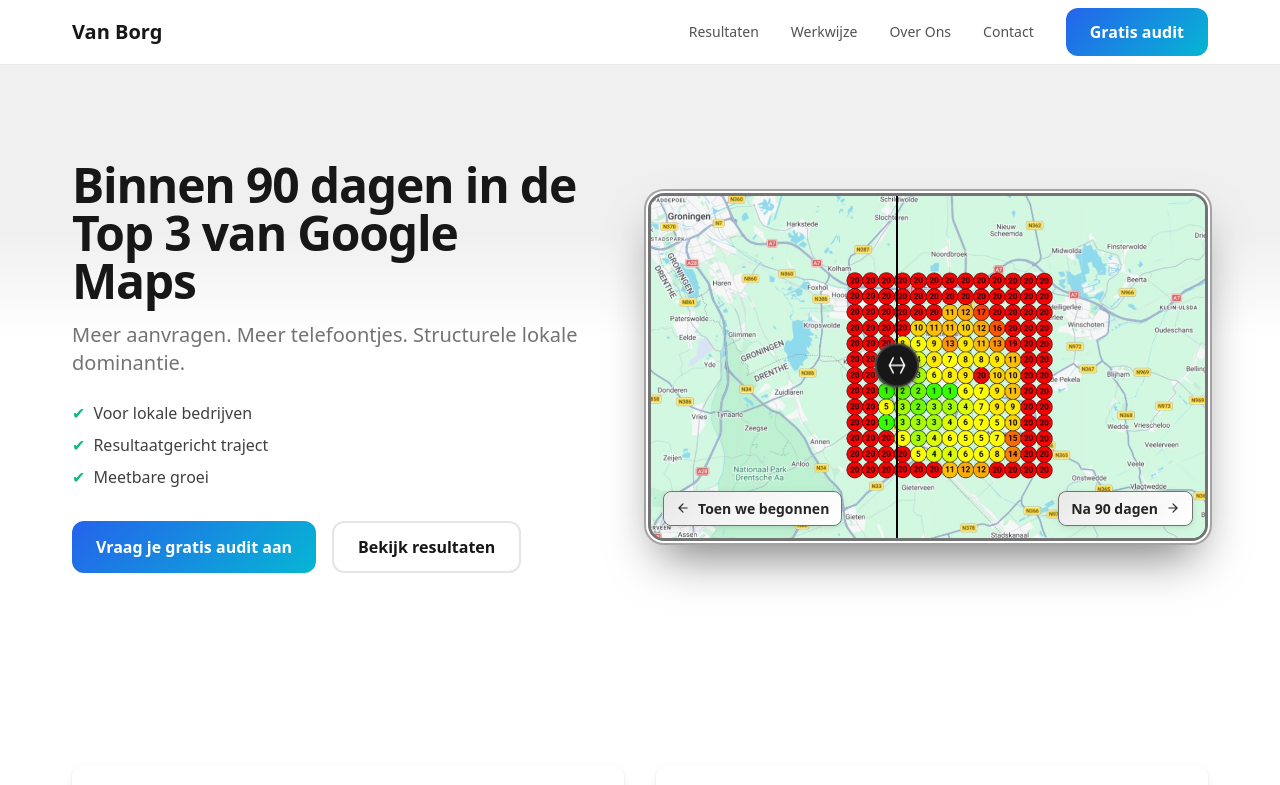
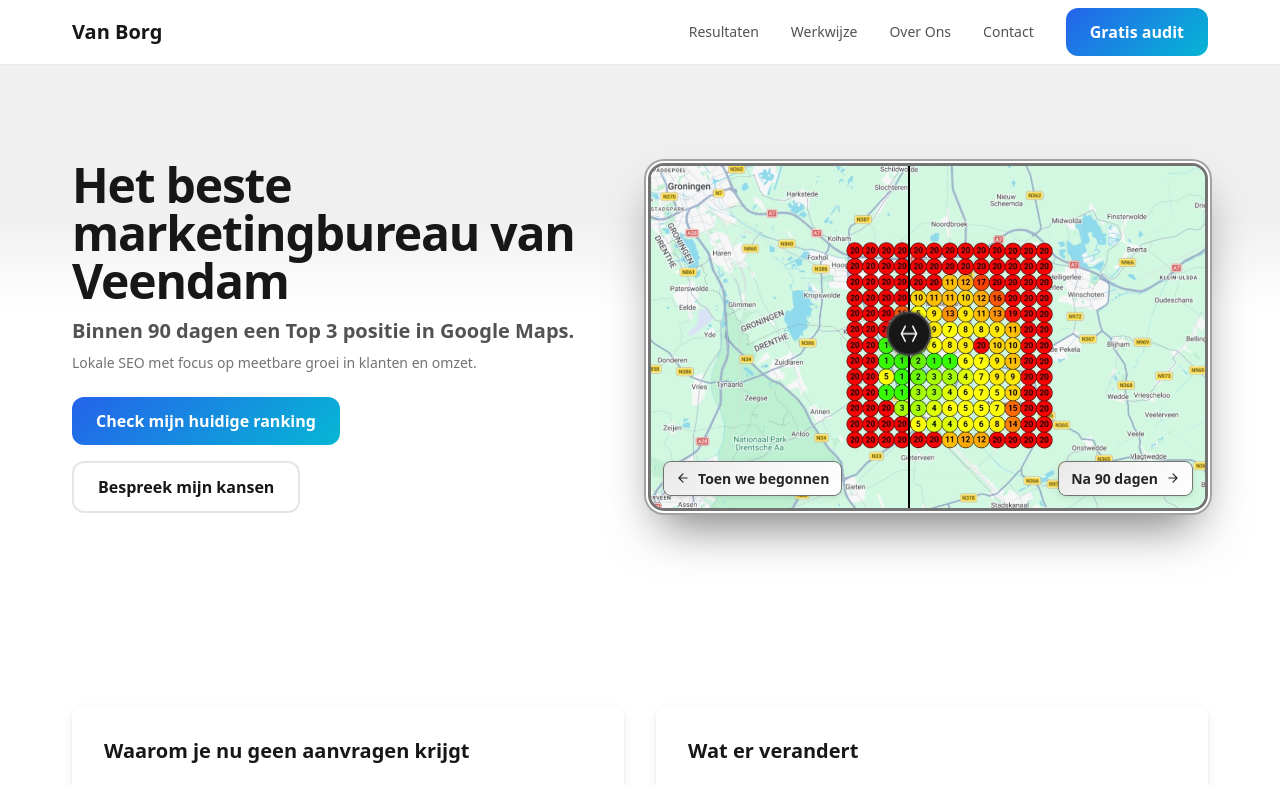
Before and after one commit to VanBorg/Vanborg.com, a React (Vite) app: page / in a window 1280 px wide. Shown: the top 785 px of the page. Built offline with nearby package versions, Linux system fonts and the light colour scheme.

Commit message:
Hero: h3 tekst naar Gericht op ondernemers in Veendam en heel Oost-Groningen
Co-authored-by: Cursor <cursoragent@cursor.com>

```diff
--- a/src/components/sections/Hero.tsx
+++ b/src/components/sections/Hero.tsx
@@ -1,11 +1,5 @@
 import { Container } from '../ui/Container'
 import { ImageComparison } from '../ui/ImageComparison'
-
-const bullets = [
-  'Voor lokale bedrijven',
-  'Resultaatgericht traject',
-  'Meetbare groei',
-]
 
 export function Hero() {
   return (
@@ -14,25 +8,20 @@ export function Hero() {
         <div className="flex flex-col gap-12 lg:flex-row lg:items-center lg:justify-between lg:gap-16">
           <div className="max-w-xl">
             <h1 className="text-4xl font-bold leading-tight tracking-tight text-neutral-900 md:text-5xl">
-              Binnen 90 dagen in de Top 3 van Google Maps
+            Het beste marketingbureau van Veendam
             </h1>
-            <p className="mt-4 text-lg text-neutral-500 md:text-xl">
-              Meer aanvragen. Meer telefoontjes. Structurele lokale dominantie.
-            </p>
-            <ul className="mt-6 space-y-2">
-              {bullets.map((text) => (
-                <li key={text} className="flex items-center gap-2 text-neutral-700">
-                  <span className="text-emerald-500" aria-hidden="true">✔</span>
-                  {text}
-                </li>
-              ))}
-            </ul>
-            <div className="mt-8 flex flex-wrap gap-4">
+            <h2 className="mt-3 text-lg font-semibold leading-snug text-neutral-600 md:text-xl">
+            Binnen 90 dagen een Top 3 positie in Google Maps.
+            </h2>
+            <h3 className="mt-2 text-sm font-normal text-neutral-500">
+            Lokale SEO met focus op meetbare groei in klanten en omzet.
+            </h3>
+            <div className="mt-6 flex flex-wrap gap-4">
               <a href="#audit" className="btn-primary">
-                Vraag je gratis audit aan
+              Check mijn huidige ranking
               </a>
               <a href="#resultaten" className="btn-secondary">
-                Bekijk resultaten
+              Bespreek mijn kansen
               </a>
             </div>
           </div>
--- /dev/null
+++ b/src/data/locations.ts
@@ -0,0 +1,17 @@
+/**
+ * Canonieke lijst werkgebied-locaties (Hero, Footer, SEO kunnen hieruit lezen).
+ */
+export const WORKGEBIED_LOCATIONS = [
+  'Veendam',
+  'Wildervank',
+  'Ommelanderwijk',
+  'Borgercompagnie',
+  'Tripscompagnie',
+  'Zuidbroek',
+  'Muntendam',
+  'Meeden',
+  'Bareveld',
+  'Noordbroek',
+  'Sappemeer',
+  'Hoogezand',
+] as const
```
